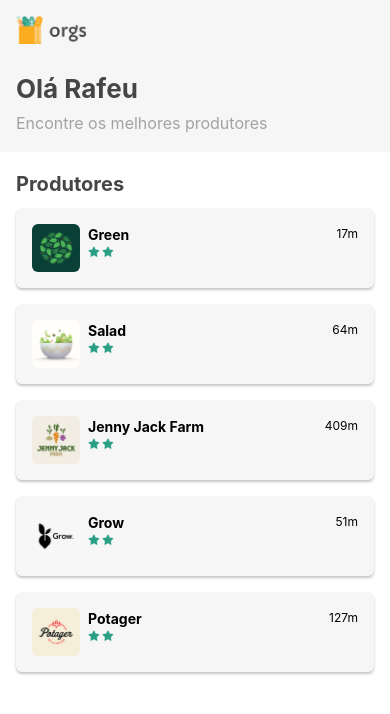
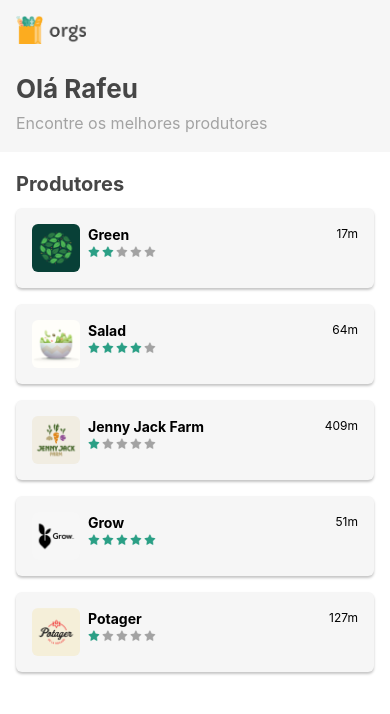
Before and after one commit to RaffeuL/Orgs-Hooks, a React Native app: screen / in a window 390 px wide. Shown: the top 714 px of the page. Built offline with nearby package versions, Linux system fonts and the light colour scheme.

Commit message:
Componente de estrela

```diff
--- a/src/componentes/Estrelas.js
+++ b/src/componentes/Estrelas.js
@@ -1,18 +1,44 @@
-import React from "react";
-import { Image, StyleSheet, View } from "react-native";
+import React, { useState } from "react";
+import { Image, StyleSheet, TouchableOpacity, View } from "react-native";
 
 import estrela from '../assets/estrela.png';
 import estrelaCinza from '../assets/estrelaCinza.png';
 
 export default function Estrelas({
     quantidade: quantidadeAntiga,
-    editavel = false,
-    grande = false,
+    editavel = true,
+    grande = true,
 }) {
+    const [ quantidade, setQuantidade ] = useState(quantidadeAntiga);
     const estilos = estilosFuncao(grande)
+
+
+    const getImage = ( index ) => {
+        if(index < quantidade){
+            return estrela;
+        }
+        return estrelaCinza;
+    }
+    const RenderEstrelas = () => {
+        const listaEstrelas = [];
+        for(let i = 0; i < 5; i++){
+            listaEstrelas.push(
+                <TouchableOpacity
+                key={i}
+                onPress={() => setQuantidade( i + 1 )}
+                disabled={!editavel}
+                >
+                    <Image source={ getImage(i) } style={estilos.estrela} />
+                </TouchableOpacity>
+            )
+        }
+
+        return listaEstrelas;
+    }
+
+
     return <View style={estilos.estrelas}>
-        <Image source={estrela} style={estilos.estrela}/>
-        <Image source={estrela} style={estilos.estrela}/>
+        <RenderEstrelas />
     </View>
 
 }
--- a/src/telas/Home/componentes/Produtor.js
+++ b/src/telas/Home/componentes/Produtor.js
@@ -1,20 +1,28 @@
-import React from "react";
-import { Text, View, Image, StyleSheet } from "react-native";
+import React, { useState } from "react";
+import { Text, View, Image, StyleSheet, TouchableOpacity } from "react-native";
 
 import Estrelas from "../../../componentes/Estrelas";
 
 export default function Produtor({ nome, imagem, distancia, estrelas }) {
-    return <View style={estilos.cartao}>
+    const [ selecionado, setSelecionado ] = useState(false);
+
+    return <TouchableOpacity
+        style={estilos.cartao}
+        onPress={ () => setSelecionado(!selecionado) }
+    >
         <Image source={imagem} accessibilityLabel={nome} style={estilos.imagem}/>
         <View style={estilos.informacoes}>
             <View>
                 <Text style={estilos.nome}>{ nome }</Text>
-                <Estrelas quantidade={ estrelas }/>
+                <Estrelas
+                quantidade={ estrelas }
+                editavel={ selecionado }
+                grande={ selecionado }
+                />
             </View>
             <Text style={estilos.distancia}>{ distancia }</Text>
         </View>
-
-    </View>
+    </TouchableOpacity>
 }
 
 const estilos = StyleSheet.create({
```
